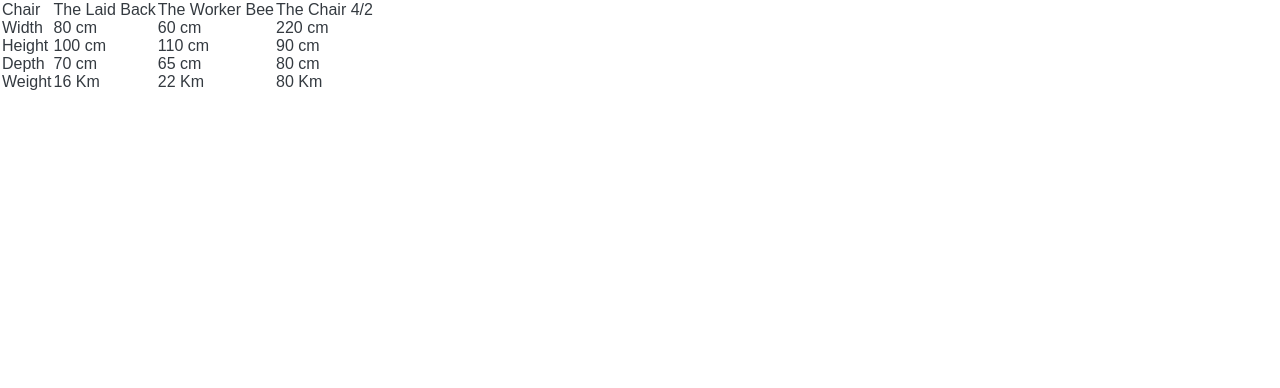
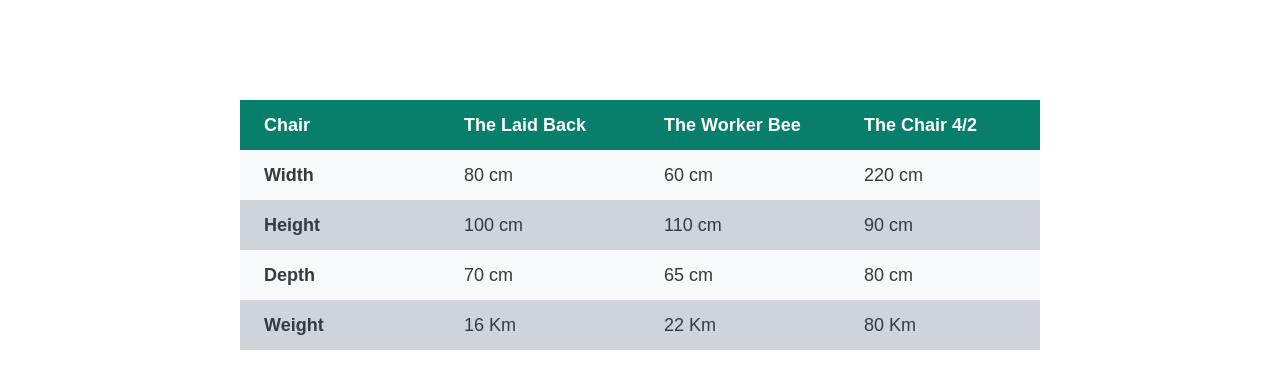
Before and after one commit to mixup-svg/carousel, a plain HTML site: page Table.html in a window 1280 px wide. Drawn offline with Linux system fonts and the light colour scheme.

Commit message:
now we add some design on the table, some colors, allign our table, and make it looks good.

```diff
--- a/Table.html
+++ b/Table.html
@@ -29,41 +29,73 @@
         font-family: Arial, sans-serif;
         color: #343a40;
         line-height: 1;
+        display: flex;
+        justify-content: center;
+      }
+      table {
+        width: 800px;
+        margin-top: 100px;
+        /* border: 1px solid #343a40; */
+        border-collapse: collapse;
+        font-size: 18px;
+      }
+      td,
+      th {
+        padding: 16px 24px;
+        /* border: #343a40 1px solid; */
+        text-align: left;
+      }
+      thead tr {
+        background-color: #087f6b;
+        color: #fff;
+      }
+      thead th {
+        width: 25%;
+      }
+      tbody tr:nth-child(even) {
+        background-color: #ced4da;
+      }
+      tbody tr:nth-child(odd) {
+        background-color: #f8f9fa;
       }
     </style>
   </head>
   <body>
     <table>
+      <thead>
         <tr>
-        <td>Chair</td>
-        <td>The Laid Back</td>
-        <td>The Worker Bee</td>
-        <td>The Chair 4/2</td>
+          <th>Chair</th>
+          <th>The Laid Back</th>
+          <th>The Worker Bee</th>
+          <th>The Chair 4/2</th>
         </tr>
+      </thead>
+      <tbody>
         <tr>
-        <td>Width</td>
+          <th>Width</th>
           <td>80 cm</td>
           <td>60 cm</td>
           <td>220 cm</td>
         </tr>
         <tr>
-        <td>Height</td>
+          <th>Height</th>
           <td>100 cm</td>
           <td>110 cm</td>
           <td>90 cm</td>
         </tr>
         <tr>
-        <td>Depth</td>
+          <th>Depth</th>
           <td>70 cm</td>
           <td>65 cm</td>
           <td>80 cm</td>
         </tr>
         <tr>
-        <td>Weight</td>
+          <th>Weight</th>
           <td>16 Km</td>
           <td>22 Km</td>
           <td>80 Km</td>
         </tr>
+      </tbody>
     </table>
   </body>
 </html>
```
Lines whose indentation alone changed are shown as unchanged.
